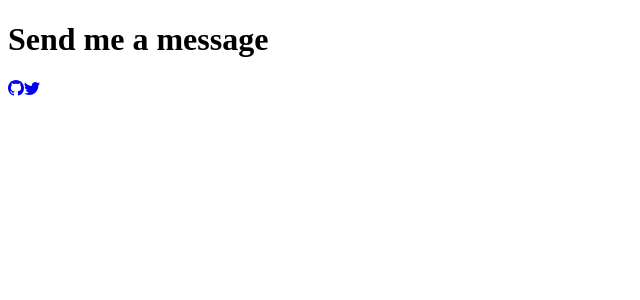
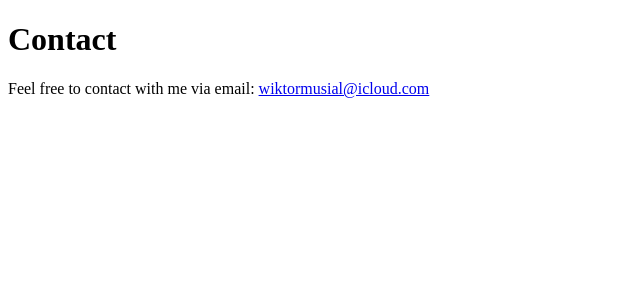
Before and after one commit to wiktormusial/nextjs-homepage, a Next.js app: page /contact in a window 1280 px wide. Shown: the top 300 px of the page, without its empty margins (0-640 px from the left). Built offline with nearby package versions, Linux system fonts and the light colour scheme.

Commit message:
Create contact page

```diff
--- a/pages/contact.tsx
+++ b/pages/contact.tsx
@@ -1,23 +1,18 @@
 import { NextPage } from "next/types";
-import { BsGithub } from "react-icons/bs";
-import { BsTwitter } from "react-icons/bs";
 
 const Contact: NextPage = () => {
   return (
-    <div className="grid justify-items-center mt-5">
-      <h1 className="text-2xl mb-5">Send me a message</h1>
-      <div className="flex">
+    <div className="px-60 mt-10">
+      <h1 className="text-2xl mb-2">Contact</h1>
+      <p>
+        Feel free to contact with me via email:{" "}
         <a
-          href="https://github.com/wiktormusial"
-          target="_blank"
-          rel="noreferrer"
+          className="text-blue-500 underline"
+          href="mailto:wiktormusial@icloud.com"
         >
-          <BsGithub className="text-5xl mr-5 transition-all hover:fill-gray-700 cursor-pointer" />
+          wiktormusial@icloud.com
         </a>
-        <a href="https://twitter.com/wikmus" target="_blank" rel="noreferrer">
-          <BsTwitter className="text-5xl mr-5 transition-all hover:fill-gray-700 cursor-pointer" />
-        </a>
-      </div>
+      </p>
     </div>
   );
 };
```
